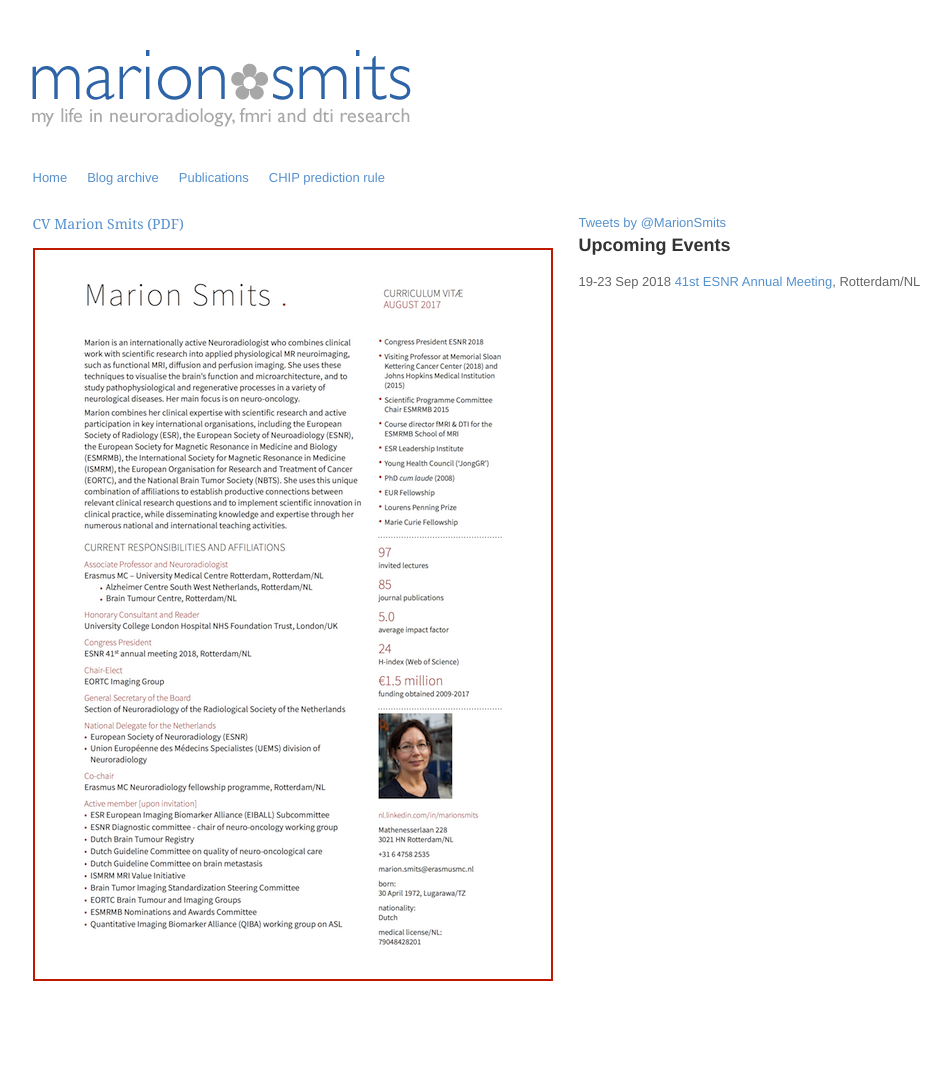
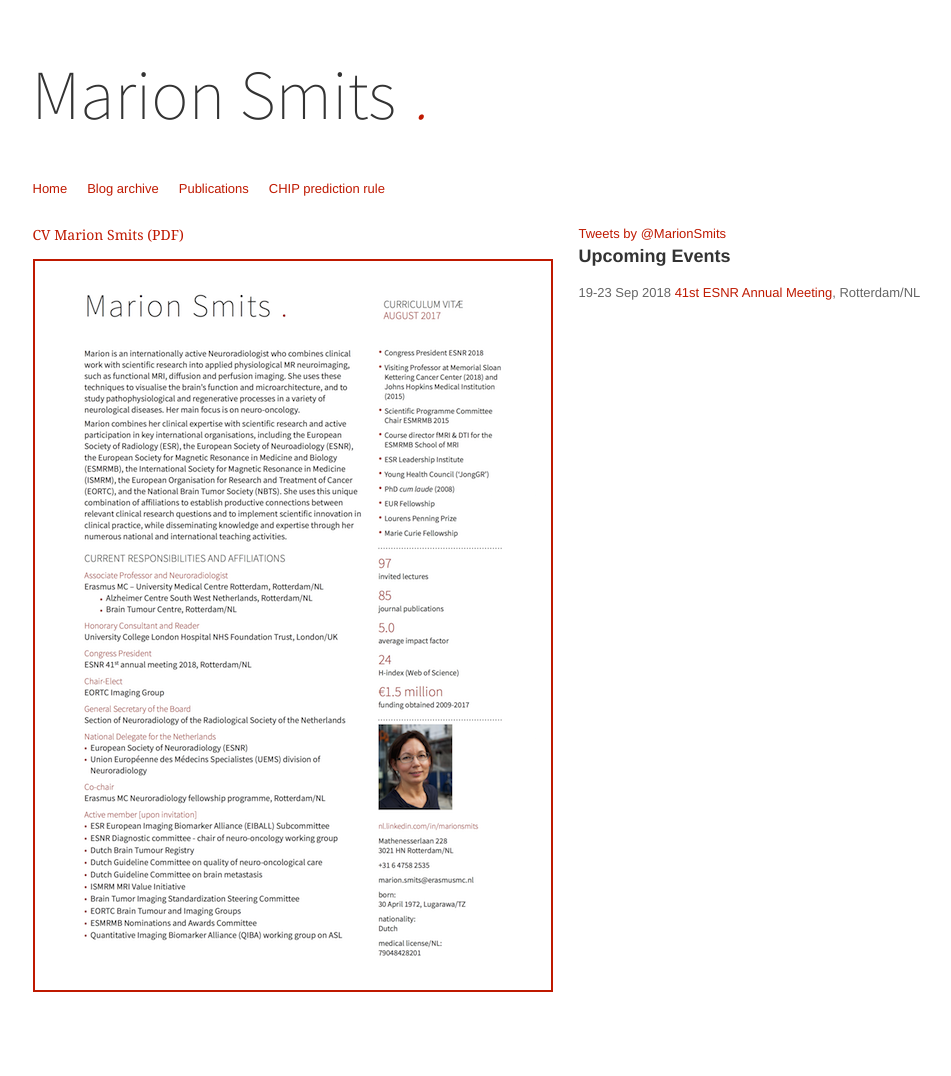
Before and after one commit to marionsmits/marionsmits.github.io, a Jekyll site: the page built from curriculum-vitae.md, in a window 1280 px wide. Shown: the whole page, without its empty margins (120-1071 px from the left). Built offline with Jekyll 4.4.1, drawn with Linux system fonts in a browser that asks for light colours; comment, search, counter and statistics services are not loaded.

Commit message:
Update styling

```diff
--- a/_layouts/page.html
+++ b/_layouts/page.html
@@ -12,6 +12,7 @@
 	<meta http-equiv="X-UA-Compatible" content="IE=edge">
 	<meta charset="utf-8">
 	<meta name="description" content="{{author}} | {{blog_title}}">
+	<link href="https://fonts.googleapis.com/css?family=Source+Sans+Pro:200" rel="stylesheet">
 	<link rel="alternate" type="application/rss+xml" title="RSS" href="{{base_url}}/feed" />
 	<link href="{{path_prefix}}style/reset.css" type="text/css" rel="stylesheet">
 	<link href="{{path_prefix}}style/marionsmits.css" type="text/css" rel="stylesheet">
@@ -20,17 +21,13 @@
 <div class="wrapper">
 	<div class="blog">
 		<div id="header">
-			<h1><a href="{{path_prefix}}index.html"><img src="{{path_prefix}}style/logo.png" alt="Marion Smits"/></a></h1>
-			<div id="headerimg">
-				<h1><a href="{{path_prefix}}index.html">{{author}}</a></h1>
-				<div class="description">My life in neuroradiology, FMRI &amp; DTI research</div>
-			</div>
+			<h1><a href="{{path_prefix}}index.html">Marion Smits<em>.</em></a></h1>
 		</div>
 
 		{% include menu.html %}
 
 		<div id="sidebar">
-			<a class="twitter-timeline not-m" data-link-color="#006AFF" data-dnt=true href="https://twitter.com/MarionSmits" data-widget-id="257247971945611265">Tweets by @MarionSmits</a>
+			<a class="twitter-timeline not-m" data-link-color="#BF1900" data-dnt=true href="https://twitter.com/MarionSmits" data-widget-id="257247971945611265">Tweets by @MarionSmits</a>
 			<script>!function(d,s,id){var js,fjs=d.getElementsByTagName(s)[0];if(!d.getElementById(id)){js=d.createElement(s);js.id=id;js.src="//platform.twitter.com/widgets.js";fjs.parentNode.insertBefore(js,fjs);}}(document,"script","twitter-wjs");</script>
 
 			{% capture events %}{% include events.md %}{% endcapture %}
--- a/style/marionsmits.css
+++ b/style/marionsmits.css
@@ -9,28 +9,16 @@ body {
 
 /* Links & Typography */
 
+a:link, a:active, a:visited, a:link:hover, a:active:hover, a:visited:hover {
+	color: #BF1900;
+}
+
 a {
 	text-decoration: none;
 }
 
-a:link, a:active {
-	color: #5691CD;
-}
-
-a:visited {
-	color: #5691CD;
-}
-
 a:link:hover, a:active:hover, a:visited:hover {
 	text-decoration: underline;
-}
-
-a:link:hover, a:active:hover {
-	color: #5691CD;
-}
-
-a:visited:hover {
-	color: #5691CD;
 }
 
 a > img {
@@ -360,7 +348,14 @@ body { margin: 0 auto; width: 75em; }
 
 body { font-size:13px; }
 .body-post { font-size:16px; }
+#header h1 { font: 200 70px "Source Sans Pro" }
+#header em { 	margin-left:0.25em; }
+#header a:hover { text-decoration:none; }
 
 /* Colour */
 
+#header em { color: #BF1900; }
 h3 small { color:#666; }
+#header h1 > a:hover { color: #BF1900 !important; }
+
+::selection { color: white; background-color: #BF1900; }
```
